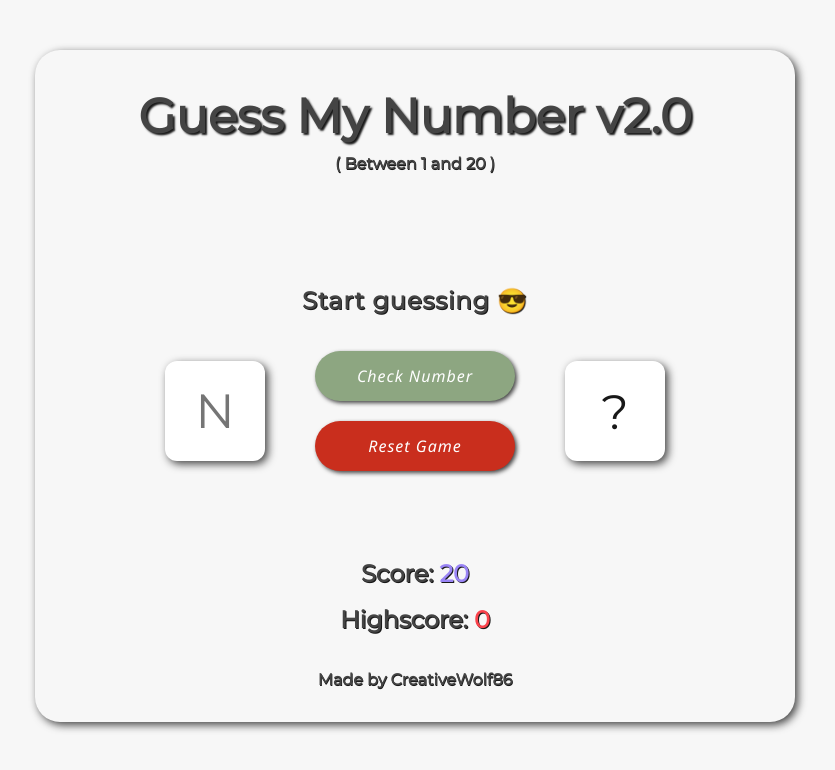
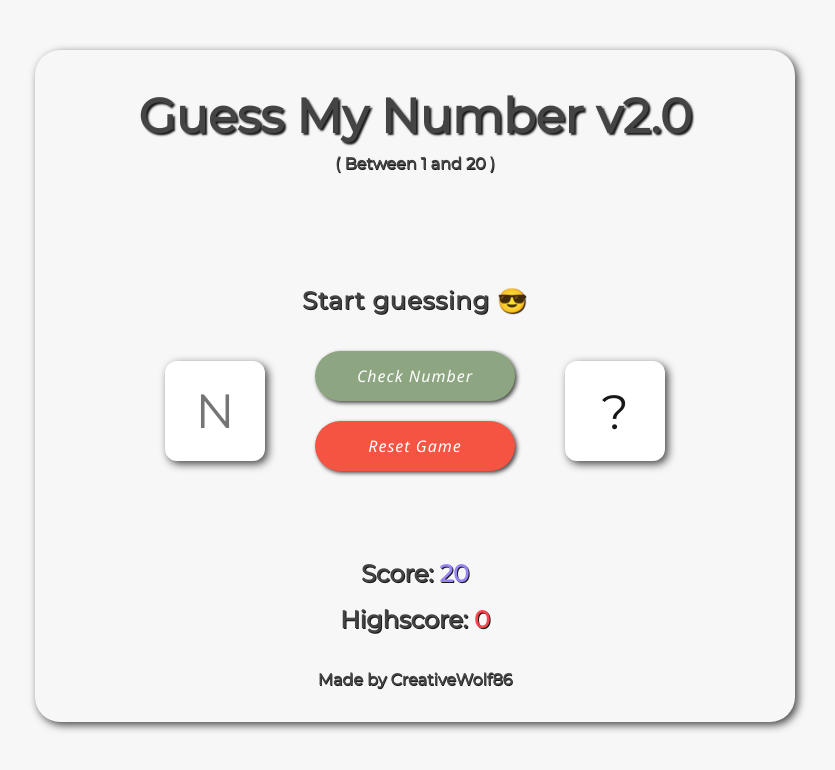
Before and after one commit to CreativeWolf86/guess-number-v2.0, a plain HTML site: page index.html in a window 1280 px wide. In both pictures the pointer is over the button "Reset Game". Shown: the whole page, without its empty margins (225-1060 px from the left). Drawn offline with Linux system fonts and the light colour scheme.

Commit message:
feat: added Game Over background color change

```diff
--- a/script.js
+++ b/script.js
@@ -34,6 +34,7 @@ document.querySelector('.check').addEventListener('click', function () {
       document.querySelector('.score').textContent = score;
     } else {
       displayHint('GAME OVER 💀');
+      document.querySelector('.game-container').style.backgroundColor = '#ff9999';
       document.querySelector('.score').textContent = 0;
     }
   }
--- a/style.css
+++ b/style.css
@@ -103,7 +103,7 @@ h3 {
 }
 
 .reset:hover {
-  background-color: #c92e1d;
+  background-color: #f55442;
 }
 
 .reset:active {
```
Also changed, not shown: 1 other file.
